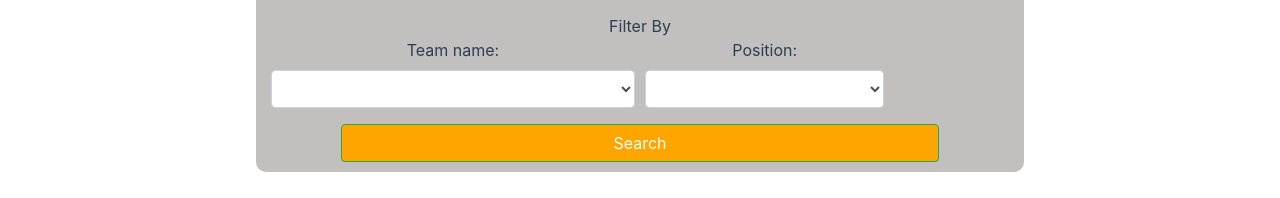
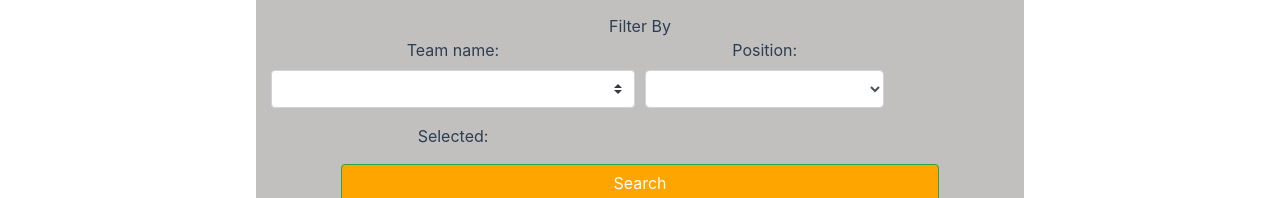
Before and after one commit to Web-Development-Environments-2021/FullStack, a Vue app: page /#/search in a window 1280 px wide. Shown: the part 216-414 px from the top of the page. Built offline with nearby package versions, Linux system fonts and the light colour scheme.

Commit message:
Update SearchPage.vue

```diff
--- a/src/pages/SearchPage.vue
+++ b/src/pages/SearchPage.vue
@@ -41,17 +41,12 @@
     <div v-if="ifPlayers" class="form-row">
     <div class="form-group col-md-6">
       <label for="inputTeam">Team name:</label>
-      <select v-model="teanName" id="inputState" class="form-control">
-        <option selected>Choose...</option>
-            <option value="1">1</option>
-    <option value="2">2</option>
-    <option value="3">3</option>
-    <option value="4">4</option>
-    <option value="5">5</option>
-    <option value="6">6</option>
-    <option value="7">7</option>
-    <option value="8">8</option>
-      </select>
+
+        <div>
+          <b-form-select v-model="selected_team" :options="teams_names"></b-form-select>
+        <div class="mt-3">Selected: <strong>{{ selected_team }}</strong></div>
+        </div>
+
     </div>
     <div class="form-group col-md-4">
       <label for="inputPosition">Position:</label>
@@ -142,9 +137,14 @@ export default {
       ifPlayers:true,
       teamName:"",
       sortBy:"",
+      teams_names:[],
+      selected_team: null
+
 
     };
  },
+
+
  methods:{
     showInfo(){
       var players_json = localStorage.getItem('players');
@@ -227,10 +227,18 @@ export default {
         });
       }
 
-    }
+    },
+      team_from_local(){
+      let teams_names = localStorage.getItem('teams_name');
+      teams_names=JSON.parse(teams_names);
+      return teams_names;
+  }
   },
+
+
   mounted(){
     this.showInfo()
+    this.teams_names=this.team_from_local();
   }
 };
 </script>
```
